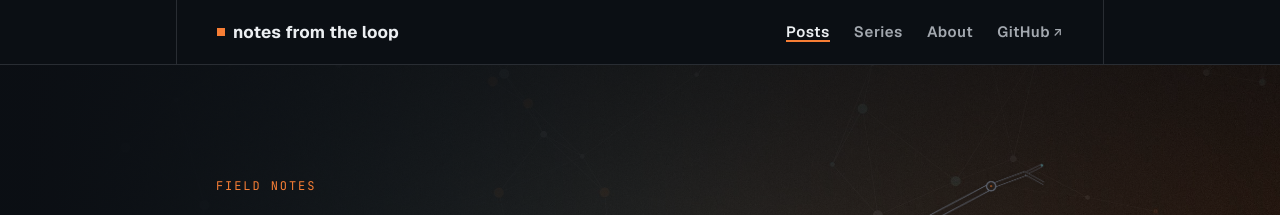
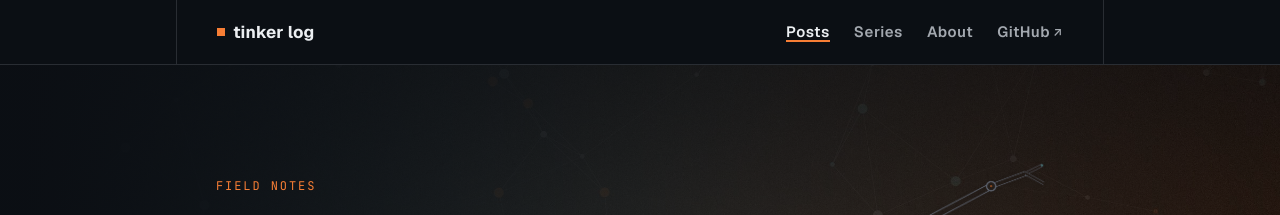
Before and after one commit to lehunghieu1503/lehunghieu1503.github.io, a Jekyll site: the page built from index.md, in a window 1280 px wide. Shown: the top 215 px of the page. Built offline with Jekyll 4.4.1, drawn with Linux system fonts in a browser that asks for light colours.

Commit message:
Move the blog to tinkerlog.io.vn with automated deploys
Rename the site to "tinker log", point url at the new domain, and add a
GitHub Actions workflow that builds Jekyll and uploads _site/ to the cPanel
hosting over FTPS on every push to main. .htaccess serves the custom 404 and
redirects http and www to https://tinkerlog.io.vn.

Co-Authored-By: Claude Opus 5.5 <noreply@anthropic.com>

```diff
--- a/_config.yml
+++ b/_config.yml
@@ -1,7 +1,7 @@
-title: notes from the loop
+title: tinker log
 description: Technical notes on C++, Linux, robotics, automotive, and embedded systems.
 author: Hieu Hung Le
-url: "https://lehunghieu1503.github.io"
+url: "https://tinkerlog.io.vn"
 baseurl: ""
 lang: en
 timezone: Asia/Ho_Chi_Minh
@@ -22,8 +22,11 @@ defaults:
       type: posts
     values:
       layout: post
+include:
+  - .htaccess
 exclude:
   - README.md
   - plans/
   - Gemfile
   - Gemfile.lock
+  - vendor/
```
Also changed, not shown: .github/workflows/deploy.yml (added), README.md, 1 other file.
